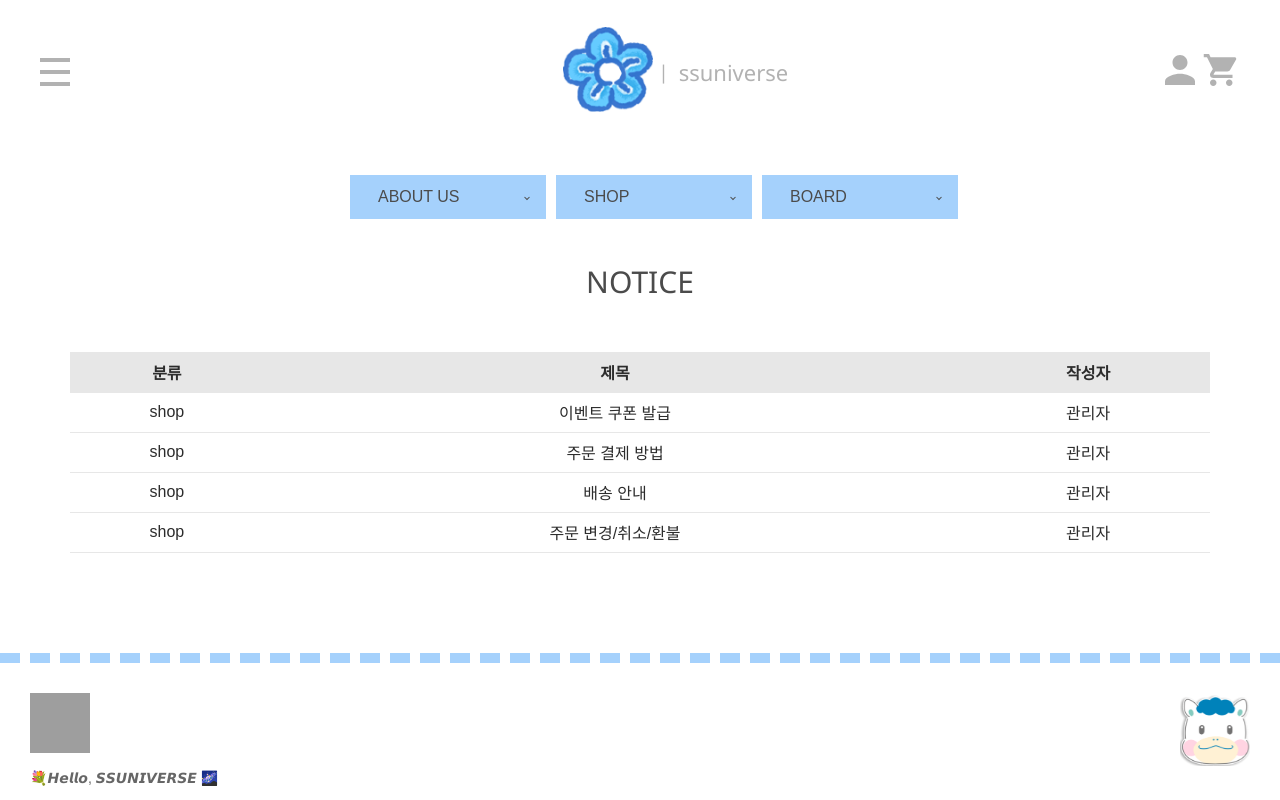
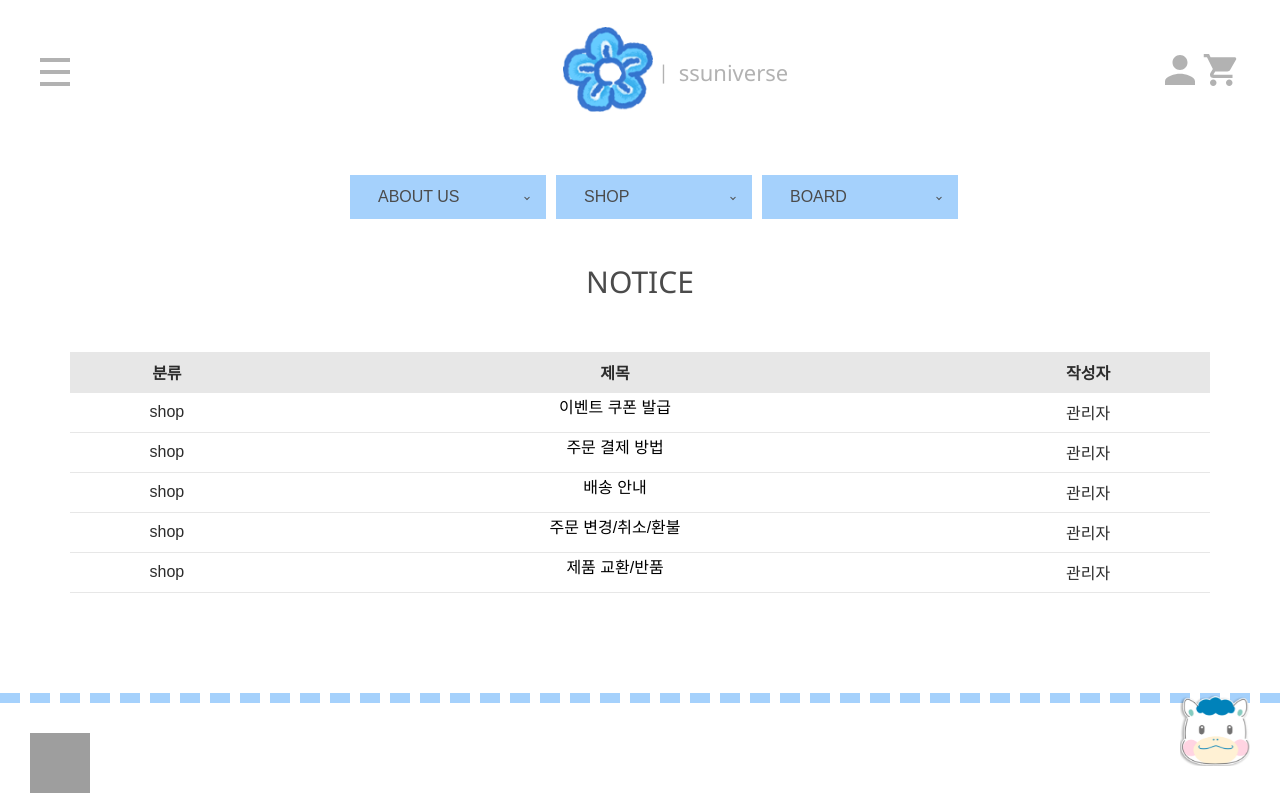
Before and after one commit to ssunivs/front-ssunivs-store, a React (Create React App) app: page /Notice in a window 1280 px wide. Shown: the top 800 px of the page. Built offline with nearby package versions, Linux system fonts and the light colour scheme; grey boxes are pictures that could not be loaded.

Commit message:
notice details

```diff
--- a/src/App.js
+++ b/src/App.js
@@ -25,6 +25,13 @@ import Coupon from "pages/Coupon";
 import SsuaDollBox from "pages/MainStore.SsuaDollBox";
 import SsuaDollGoods from "pages/MainStore.SsuaDollGoods";
 import SsuaDollSet from "pages/MainStore.SsuaDollSet";
+
+import Deliver from "pages/Notice.Deliver";
+import Exchange from "pages/Notice.Exchange";
+import Refund from "pages/Notice.Refund";
+import Payment from "pages/Notice.Payment";
+import Event from "pages/Notice.Event"
+
 
 //Common components
 import Header from "components/Header";
@@ -67,6 +74,12 @@ function App() {
             <Route path="/MainStore.SsuaDollSet" component={SsuaDollSet} />
             <Route path="/MainStore.SsuaDollBox" component={SsuaDollBox} />
 
+            <Route path="/Notice.Deliver" component={Deliver} />
+            <Route path="/Notice.Exchange" component={Exchange} />
+            <Route path="/Notice.Refund" component={Refund} />
+            <Route path="/Notice.Payment" component={Payment} />
+            <Route path="/Notice.Event" component={Event} />
+
           </Switch>
 
         </Wrap>
--- a/src/components/Product_comment.js
+++ b/src/components/Product_comment.js
@@ -0,0 +1,2 @@
+/* 제품 상세에서 누르면 바로 나올 수 있게끔만 처리하기
+확장자 js를 이용하면 될 듯 ..? 더 찾아봐야 할 것 같다. */
--- /dev/null
+++ b/src/pages/Notice.Deliver.js
@@ -0,0 +1,12 @@
+// 공지사항에서 누르면 링크가 연결될 수 있게끔 링크연결
+// store product 에서 링크 연결시켜서 공지사항 누르면 나올 수 있게끔 조절해놓기
+
+function Deliver(){
+    return (
+        <div>
+            <h1> 배송안내</h1>
+        </div>
+    );
+}
+
+export default Deliver;
--- /dev/null
+++ b/src/pages/Notice.Event.js
@@ -0,0 +1,9 @@
+function Event(){
+    return (
+        <div>
+            <h1>이벤트 쿠폰 발급</h1>
+        </div>
+    );
+}
+
+export default Event;
--- /dev/null
+++ b/src/pages/Notice.Exchange.js
@@ -0,0 +1,11 @@
+// 공지사항에서 누르면 링크가 연결될 수 있게끔 링크연결
+
+function Exchange(){
+    return (
+        <div>
+            <h1>주문 변경/취소/환불</h1>
+        </div>
+    );
+}
+
+export default Exchange;
--- /dev/null
+++ b/src/pages/Notice.Payment.js
@@ -0,0 +1,10 @@
+
+function Payment(){
+    return (
+        <div>
+            <h1>제품 결제 안내</h1>
+        </div>
+    );
+}
+
+export default Payment;
--- /dev/null
+++ b/src/pages/Notice.Refund.js
@@ -0,0 +1,11 @@
+// 공지사항에서 누르면 링크가 연결될 수 있게끔 링크연결
+
+function Refund() {
+    return (
+        <div>
+            <h1> 제품 교환/반품 </h1>
+        </div>
+    );
+}
+
+export default Refund;
--- a/src/pages/Notice.js
+++ b/src/pages/Notice.js
@@ -1,3 +1,4 @@
+import {Link} from "react-router-dom";
 import NavBar from "components/NavBar.js";
 import headTitle from "pages/headTitle.module.css";
 import styles from "pages/Notice.module.css";
@@ -21,23 +22,36 @@ function Notice(){
                 <tbody>
                     <tr className={styles.notice_table}>
                         <td>shop</td>
-                        <td>이벤트 쿠폰 발급</td>
+                        <Link to="/Notice.Event"><td>이벤트 쿠폰 발급</td>
+                        </Link>
                         <td>관리자</td>
                     </tr>
                     <tr className={styles.notice_table}>
                         <td>shop</td>
-                        <td>주문 결제 방법</td>
+                        <Link to="/Notice.Payment"><td>주문 결제 방법</td>
+                        </Link>
                         <td>관리자</td>
                     </tr>
 
                     <tr className={styles.notice_table}>
                         <td>shop</td>
-                        <td>배송 안내</td>
+                        <Link to="/Notice.Deliver"><td>배송 안내</td>
+                        </Link>
                         <td>관리자</td>
                     </tr>
                     <tr className={styles.notice_table}>
                         <td>shop</td>
+                        <Link to="/Notice.Exchange">
                         <td>주문 변경/취소/환불</td>
+                        </Link>
+                        <td>관리자</td>
+                    </tr>
+
+                    <tr className={styles.notice_table}>
+                        <td>shop</td>
+                        <Link to="/Notice.Refund">
+                        <td>제품 교환/반품</td>
+                        </Link>
                         <td>관리자</td>
                     </tr>
                 </tbody>
```
